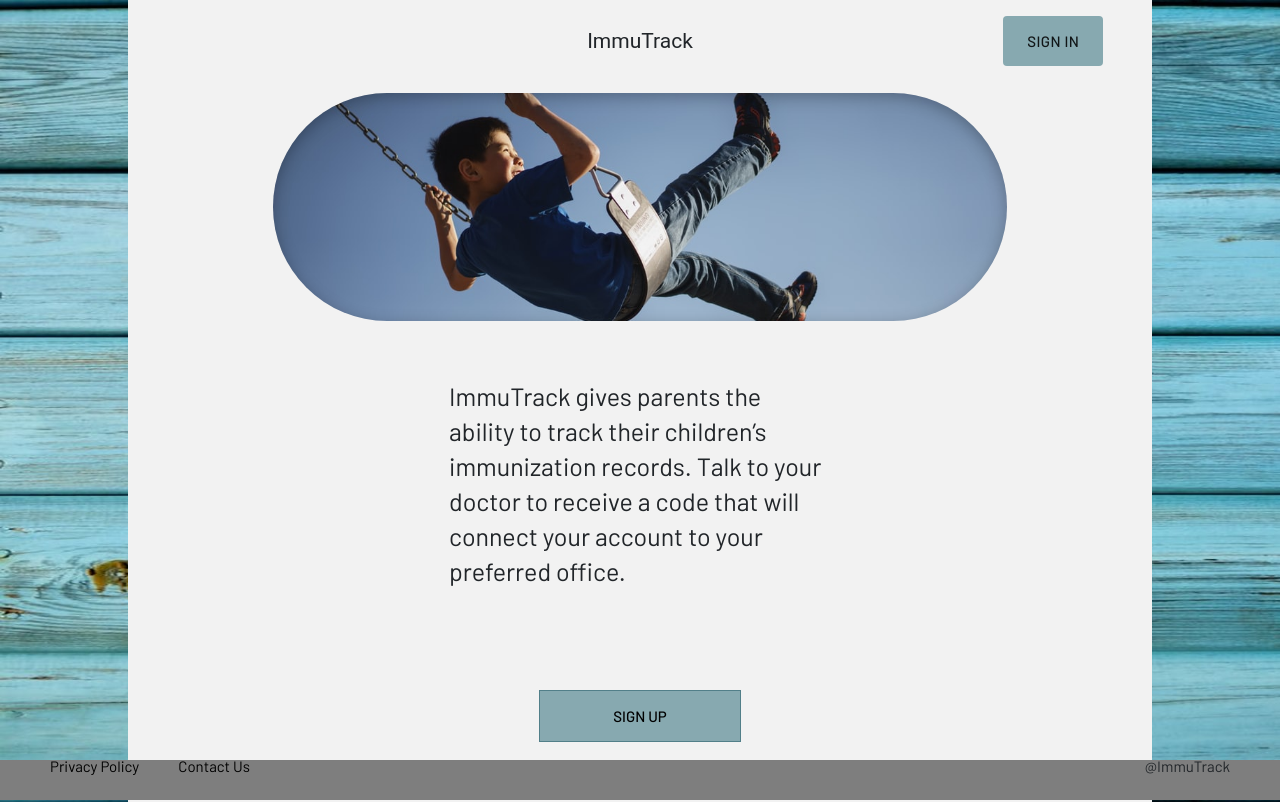
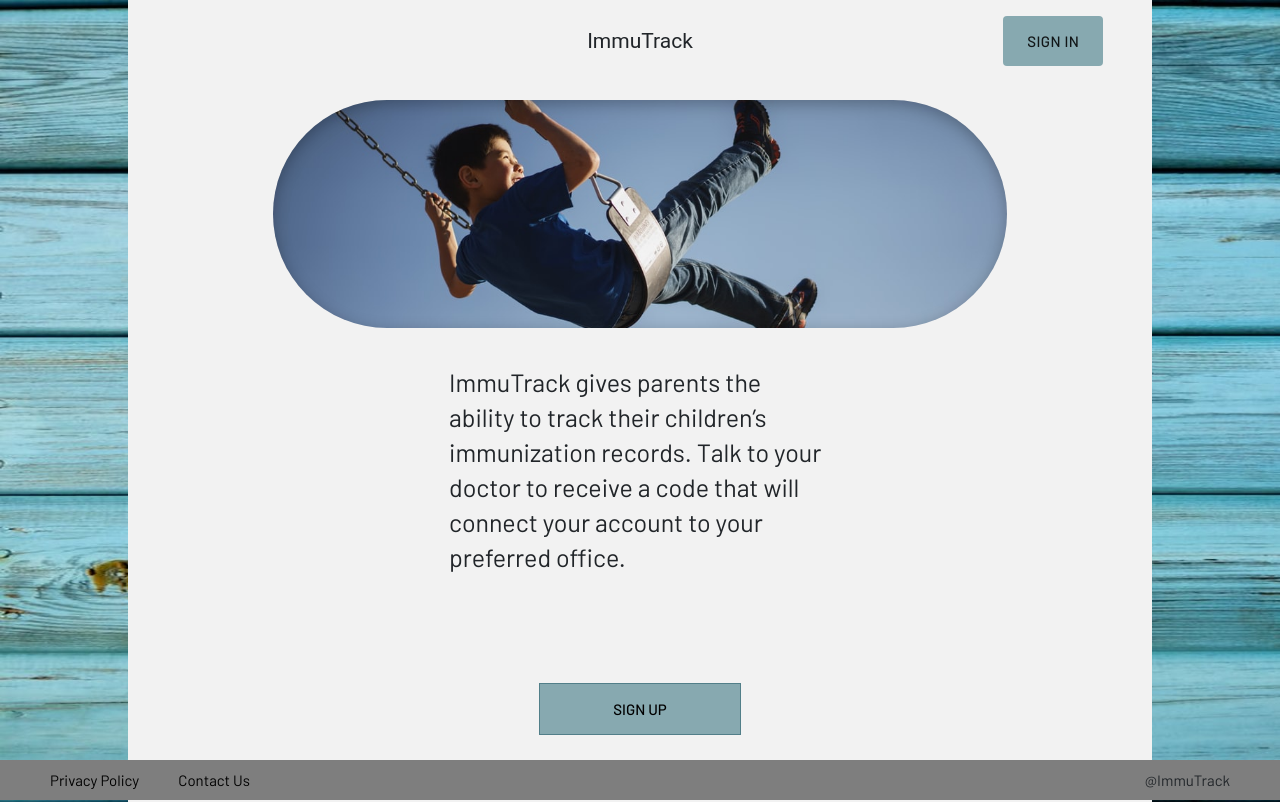
Before and after one commit to aaronw4/Immunization-Front-End, a React (Create React App) app: page / in a window 1280 px wide. Built offline with nearby package versions, Linux system fonts and the light colour scheme.

Commit message:
Fixed issue with CSS on all div's

```diff
--- a/src/components/patient/AddChild.css
+++ b/src/components/patient/AddChild.css
@@ -1,13 +1,12 @@
 body {
     font-family: "Barlow", sans-serif;
-  }
+}
 
+.addChildField {
+  margin-bottom: 2rem;
+}
 
-  input,textarea{
-    width:20rem;
-    height: 3rem;
-
-  }
-  div{
-    margin-bottom: 2rem
-  }
+input,textarea{
+  width:20rem;
+  height: 3rem;
+}
```
